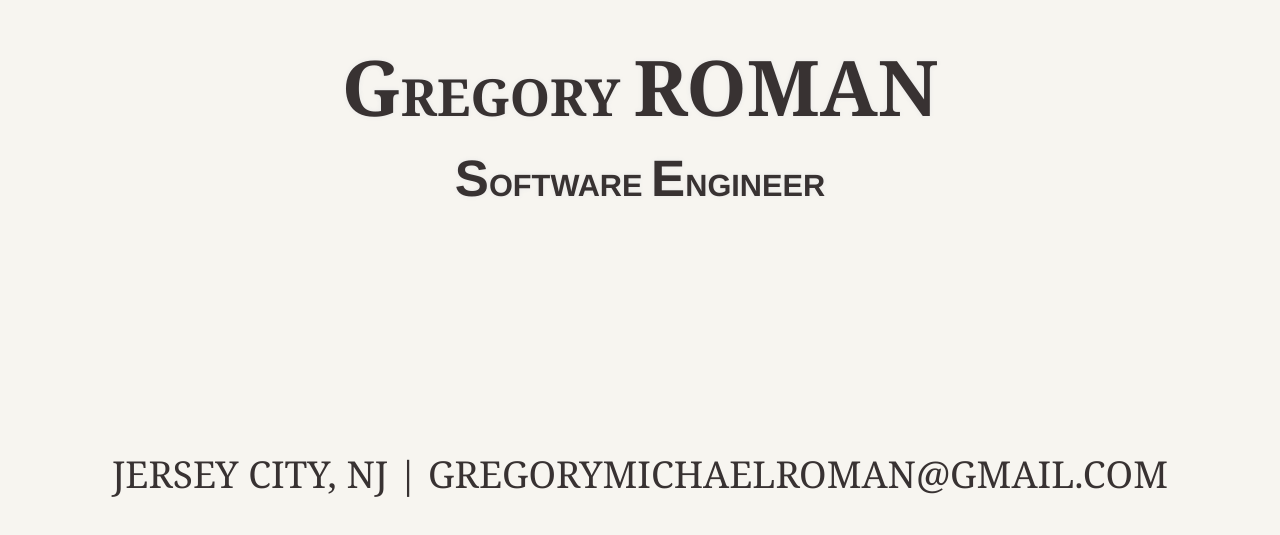
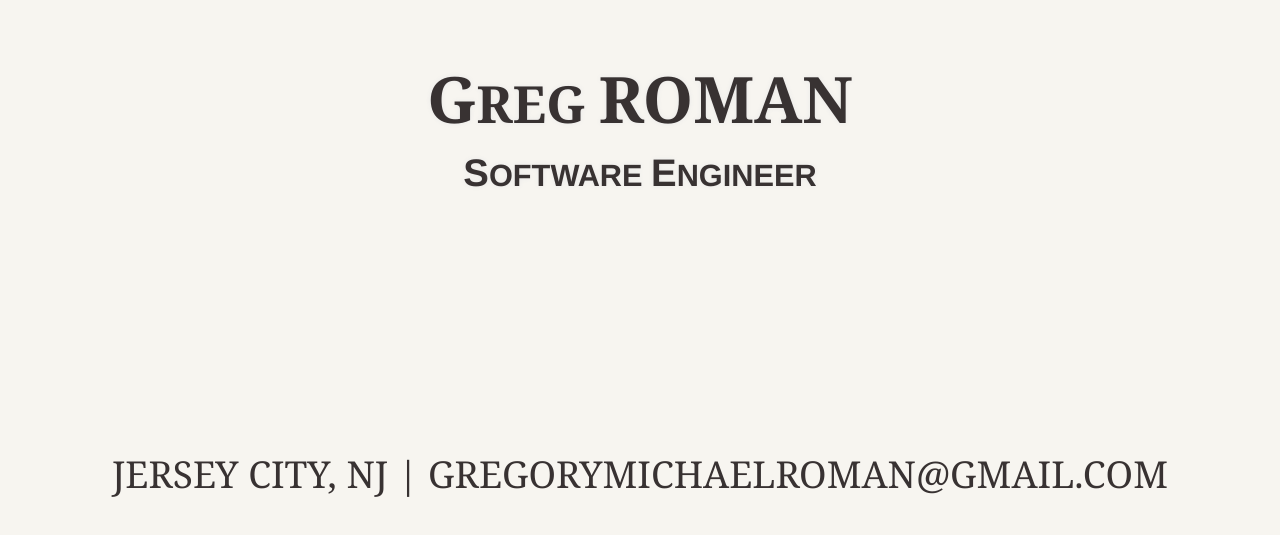
Before and after one commit to lesterhan/romanwebnet-gatsby, a Gatsby site: page / in a window 1280 px wide. Shown: the part 265-800 px from the top of the page. Built offline with nearby package versions, Linux system fonts and the light colour scheme; Gatsby itself is replaced by a stand-in of ours.

Commit message:
Tweak fonts.

```diff
--- a/src/components/BusinessCard/BusinessCard.jsx
+++ b/src/components/BusinessCard/BusinessCard.jsx
@@ -6,7 +6,7 @@ const BusinessCard = () => (
   <div className={styles.root}>
     <div className={styles.heading}>
       <h1 className={styles.name}>
-        <b className={styles.nameB}>G</b>regory <b className={styles.nameB}>Roman</b>
+        <b className={styles.nameB}>G</b>reg <b className={styles.nameB}>Roman</b>
       </h1>
       <h4 className={styles.title}><b className={styles.titleB}>S</b>oftware <b className={styles.titleB}>E</b>ngineer</h4>
     </div>
--- a/src/components/BusinessCard/businessCard.module.scss
+++ b/src/components/BusinessCard/businessCard.module.scss
@@ -20,28 +20,24 @@
 
 .name {
   text-transform: uppercase;
-  font-size: 40px;
   font-size: 4.0vw;
   margin: 0 0 5px;
   font-weight: 700;
 }
 
 .nameB {
-  font-size: 60px;
-  font-size: 6vw;
+  font-size: 5vw;
 }
 
 .title {
   margin:0;
   font-weight: 700;
   line-height: $line-height-base;
-  font-size: 24px;
   font-size: 2.4vw;
 }
 
 .titleB {
-  font-size: 40px;
-  font-size: 4vw;
+  font-size: 3vw;
 }
 
 .contact {
--- a/src/components/Resume/Resume.jsx
+++ b/src/components/Resume/Resume.jsx
@@ -68,7 +68,6 @@ const Resume = () => {
           <div className="column">
             <h3 className="font-bold">Tools</h3>
             <ul>
-              <li>Bash</li>
               <li>Git</li>
               <li>npm / yarn</li>
               <li>Webpack / Gulp / Grunt</li>
```
